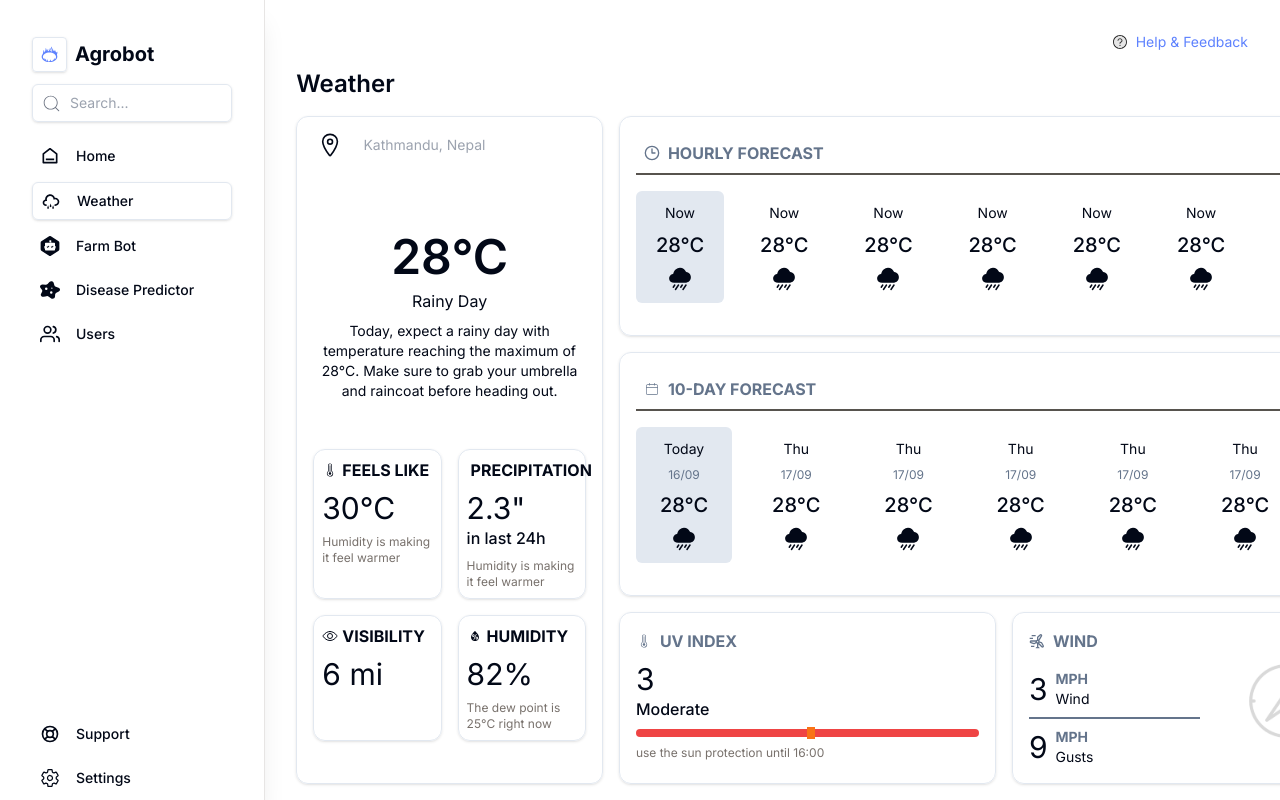
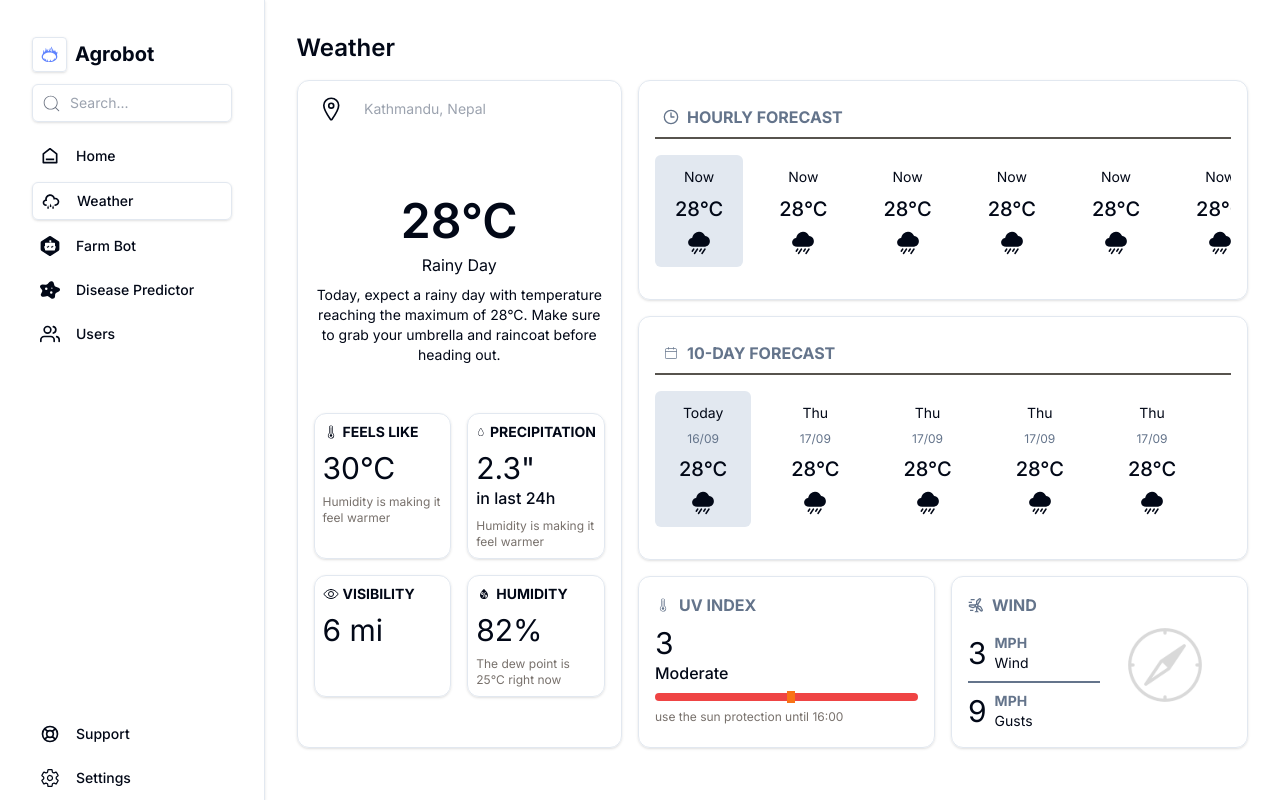
Before and after one commit to Sujanban/agrobot, a React (Vite) app in the folder client/: page /weather in a window 1280 px wide. Built offline with nearby package versions, Linux system fonts and the light colour scheme.

Commit message:
max witdth added

```diff
--- a/client/src/components/dashboard/Navbar.jsx
+++ b/client/src/components/dashboard/Navbar.jsx
@@ -43,7 +43,7 @@ const Navbar = () => {
     ]
     return (
         <div className={`
-            p-8 absolute md:relative bg-white ring-1 ring-stone-200 shadow-xl h-screen overflow-y-hidden
+            p-8 absolute md:relative bg-white border-r shadow h-screen overflow-y-hidden
             ${!minNavbar && 'w-[20rem]'}
             `}>
 
--- a/client/src/pages/dashboard/Dashboard.jsx
+++ b/client/src/pages/dashboard/Dashboard.jsx
@@ -2,18 +2,13 @@ import React from 'react'
 import { LuChevronRight } from "react-icons/lu";
 import { Link } from 'react-router-dom';
 import Navbar from '@/components/dashboard/Navbar';
-import { AiTwotoneQuestionCircle } from "react-icons/ai";
 import Card from '../../components/dashboard/Card';
 
 const Dashboard = () => {
     return (
-        <div className='flex bg-slate-50'>
+        <div className='flex max-w-7xl mx-auto'>
             <Navbar />
             <div className='h-screen overflow-auto p-8 w-full space-y-4'>
-                <div className='flex items-center justify-end space-x-2 text-custom-blue'>
-                    <AiTwotoneQuestionCircle color='blue' />
-                    <Link to={'/'} className='text-sm'>Help & Feedback</Link>
-                </div>
                 <h1 className='font-semibold text-3xl'>Good Morning, Sujan Ban</h1>
                 <div className='grid md:grid-cols-3 gap-4'>
                     <div className='grid col-span-2 gap-4'>
--- a/client/src/pages/dashboard/Diseasepredictor.jsx
+++ b/client/src/pages/dashboard/Diseasepredictor.jsx
@@ -10,13 +10,13 @@ import { PiMagicWandLight } from "react-icons/pi";
 
 const Diseasepredictor = () => {
     return (
-        <div className='flex h-screen'>
+        <div className='flex max-w-7xl mx-auto h-screen'>
             <Navbar />
             <div className='p-8 w-full space-y-4 h-full overflow-auto'>
-                <div className='flex items-center justify-end space-x-2 text-custom-blue'>
+                {/* <div className='flex items-center justify-end space-x-2 text-custom-blue'>
                     <AiTwotoneQuestionCircle color='blue' />
                     <Link to={'/'} className='text-sm'>Help & Feedback</Link>
-                </div>
+                </div> */}
                 <h1 className='font-semibold text-2xl'>Disease Predictor</h1>
 
                 <div className='grid grid-cols-3 gap-4'>
@@ -37,24 +37,24 @@ const Diseasepredictor = () => {
                         <div className='p-2 shadow border rounded-xl'>
                             <h1 className='p-2 text-xl font-medium'>Stats insights</h1>
                             <div className='grid gap-2'>
-                                <div className='p-4 flex bg-orange-600 text-white items-center gap-4 rounded-md shadow border'>
+                                <div className='px-4 py-2 flex bg-orange-600 text-white items-center gap-4 rounded-md shadow border'>
                                     <GoPaperclip size={30} className='p-1 rounded-full border shadow ' />
-                                    <div>
-                                        <h1>49+ different plant disease detection</h1>
+                                    <div className='space-y-1'>
+                                        <h1 className='text-sm'>49+ different plant disease detection</h1>
                                         <p className='text-gray-5000  text-xs'>We analyze almost all of the diseases that effects plants.</p>
                                     </div>
                                 </div>
-                                <div className='p-4 flex bg-emerald-600 text-white items-center gap-4 rounded-md shadow border'>
+                                <div className='px-4 py-2 flex bg-emerald-600 text-white items-center gap-4 rounded-md shadow border'>
                                     <GoPaperclip size={30} className='p-1 rounded-full border shadow ' />
-                                    <div>
-                                        <h1>98.85% Disease detection accuracy</h1>
+                                    <div className='space-y-1'>
+                                        <h1 className='text-sm'>98.85% Disease detection accuracy</h1>
                                         <p className='text-gray-5000 text-xs'>We use well tested, highly accurate dataset to train our model.</p>
                                     </div>
                                 </div>
-                                <div className='p-4 flex bg-blue-600 text-white items-center gap-4 rounded-md shadow border'>
+                                <div className='px-4 py-2 flex bg-blue-600 text-white items-center gap-4 rounded-md shadow border'>
                                     <GoPaperclip size={30} className='p-1 rounded-full border shadow ' />
-                                    <div>
-                                        <h1>200+ different plant supported</h1>
+                                    <div className='space-y-1'>
+                                        <h1 className='text-sm'>200+ different plant supported</h1>
                                         <p className='text-gray-5000 text-xs'>We have suppoer for various types of plants.</p>
                                     </div>
                                 </div>
--- a/client/src/pages/dashboard/Farmbot.jsx
+++ b/client/src/pages/dashboard/Farmbot.jsx
@@ -2,20 +2,16 @@ import Navbar from '@/components/dashboard/Navbar'
 import React from 'react'
 import { IoPaperPlaneOutline } from "react-icons/io5";
 import { Link } from 'react-router-dom';
-import { AiTwotoneQuestionCircle } from "react-icons/ai";
 
 const Farmbot = () => {
     return (
-        <div className='flex'>
+        <div className='flex max-w-7xl mx-auto'>
             <Navbar />
             <div className='h-screen overflow-auto p-8 w-full space-y-4'>
-                <div className='flex items-center justify-end space-x-2 text-custom-blue'>
-                    <AiTwotoneQuestionCircle color='blue' />
-                    <Link to={'/'} className='text-sm'>Help & Feedback</Link>
-                </div>
                 <h1 className='font-semibold text-2xl'>Farmbot</h1>
+                <div>
                     <div className='p-2 shadow border max-w-xl mx-auto overflow-auto  space-y-4 bordder shaddow rounded-xl'>
-                    <p className='p-4 bg-slate-200 rounded-md text-sm underline'>Ask the chatbot with your queries related to farming and agriculture.</p>
+                        <p className='p-4 bg-custom-blue font-medium rounded-md text-sm underline'>Ask the chatbot with your queries related to farming and agriculture.</p>
 
                         <div className='p-4 space-y-4 h-[60vh] overflow-auto'>
                             <div className='py-2 flex space-x-4'>
@@ -70,6 +66,7 @@ const Farmbot = () => {
                     </form>
                 </div>
             </div>
+        </div>
     )
 }
 
--- a/client/src/pages/dashboard/Users.jsx
+++ b/client/src/pages/dashboard/Users.jsx
@@ -3,7 +3,7 @@ import React from 'react'
 
 const Users = () => {
     return (
-        <div className='flex'>
+        <div className='flex max-w-7xl mx-auto'>
             <Navbar />
             <div className='p-8 w-full'>
                 <h1>Users</h1>
--- a/client/src/pages/dashboard/Weather.jsx
+++ b/client/src/pages/dashboard/Weather.jsx
@@ -15,16 +15,12 @@ import { Link } from 'react-router-dom';
 
 const Weather = () => {
     return (
-        <div className='flex'>
+        <div className='flex max-w-7xl mx-auto'>
             <Navbar />
             <div className='h-screen overflow-auto p-8 w-full space-y-4'>
-                <div className='flex items-center justify-end space-x-2 text-custom-blue'>
-                    <AiTwotoneQuestionCircle color='blue' />
-                    <Link to={'/'} className='text-sm'>Help & Feedback</Link>
-                </div>
                 <h1 className='font-semibold text-2xl'>Weather</h1>
 
-                <div className='grid grid-cols-3 gap-4'>
+                <div className='flex grsssid grid-cols-3 gap-4'>
                     <div className=' space-y-4 bg-blasck rounded-xl border shadow'>
                         <div className='m-1 flex items-center gap-2 rounded-full bg-white'>
                             <IoLocationOutline className='text-5xl pl-4 py-2' />
@@ -42,7 +38,7 @@ const Weather = () => {
                                 <div className='p-2 space-y-2 border shadow rounded-xl'>
                                     <div className='font-bold flex items-center gap-1'>
                                         <CiTempHigh className='' />
-                                        <p className=''>FEELS LIKE</p>
+                                        <p className='text-sm'>FEELS LIKE</p>
                                     </div>
                                     <h1 className='text-3xl'>30°C</h1>
                                     <p className='text-xs text-stone-500'>Humidity is making it feel warmer</p>
@@ -51,7 +47,7 @@ const Weather = () => {
                                 <div className='p-2 space-y-2 border shadow rounded-xl'>
                                     <div className='font-bold flex items-center gap-1'>
                                         <CiDroplet className='' />
-                                        <p className=''>PRECIPITATION</p>
+                                        <p className='text-sm'>PRECIPITATION</p>
                                     </div>
                                     <div>
                                         <h1 className='text-3xl'>2.3"</h1>
@@ -63,7 +59,7 @@ const Weather = () => {
                                 <div className='p-2 space-y-2 border shadow rounded-xl'>
                                     <div className='font-bold flex items-center gap-1'>
                                         <IoEyeOutline className='' />
-                                        <p className=''>VISIBILITY</p>
+                                        <p className='text-sm'>VISIBILITY</p>
                                     </div>
                                     <h1 className='text-3xl'>6 mi</h1>
                                 </div>
@@ -71,7 +67,7 @@ const Weather = () => {
                                 <div className='p-2 space-y-2 border shadow rounded-xl'>
                                     <div className='font-bold flex items-center gap-1'>
                                         <WiHumidity className='' />
-                                        <p className=''>HUMIDITY</p>
+                                        <p className='text-sm'>HUMIDITY</p>
                                     </div>
                                     <h1 className='text-3xl'>82%</h1>
                                     <p className='text-xs text-stone-500'>The dew point is 25°C right now</p>
@@ -86,7 +82,7 @@ const Weather = () => {
                                 <div className='p-2 font-bold text-slate-500 flex items-center space-x-2 border-b-2 border-stone-600'>
                                     <LuClock3 /> <p>HOURLY FORECAST</p>
                                 </div>
-                                <div className='py-4 max-w-[46rem] overflow-auto flex items-center gap-4 text-whddite'>
+                                <div className='py-4 max-w-xl overflow-auto flex items-center gap-4 text-whddite'>
                                     <div className='px-5 py-3 bg-slate-200  grid gap-2 text-center rounded-md'>
                                         <h2 className='text-sm'>Now</h2>
                                         <h1 className='text-xl font-medium'>28°C</h1>
@@ -139,7 +135,7 @@ const Weather = () => {
                                 <div className='p-2 font-bold text-slate-500 flex items-center space-x-2 border-b-2 border-stone-600'>
                                     <CiCalendar /> <p>10-DAY FORECAST</p>
                                 </div>
-                                <div className='py-4 max-w-[46rem] overflow-auto flex items-center gap-4 text-whddite'>
+                                <div className='py-4 max-w-xl overflow-auto flex items-center gap-4 text-whddite'>
                                     <div className='px-6 py-3 bg-slate-200 grid gap-2 text-center rounded-md'>
                                         <h2 className='text-sm'>Today</h2>
                                         <p className='text-xs text-slate-500'>16/09</p>
```
Lines whose indentation alone changed are shown as unchanged.
